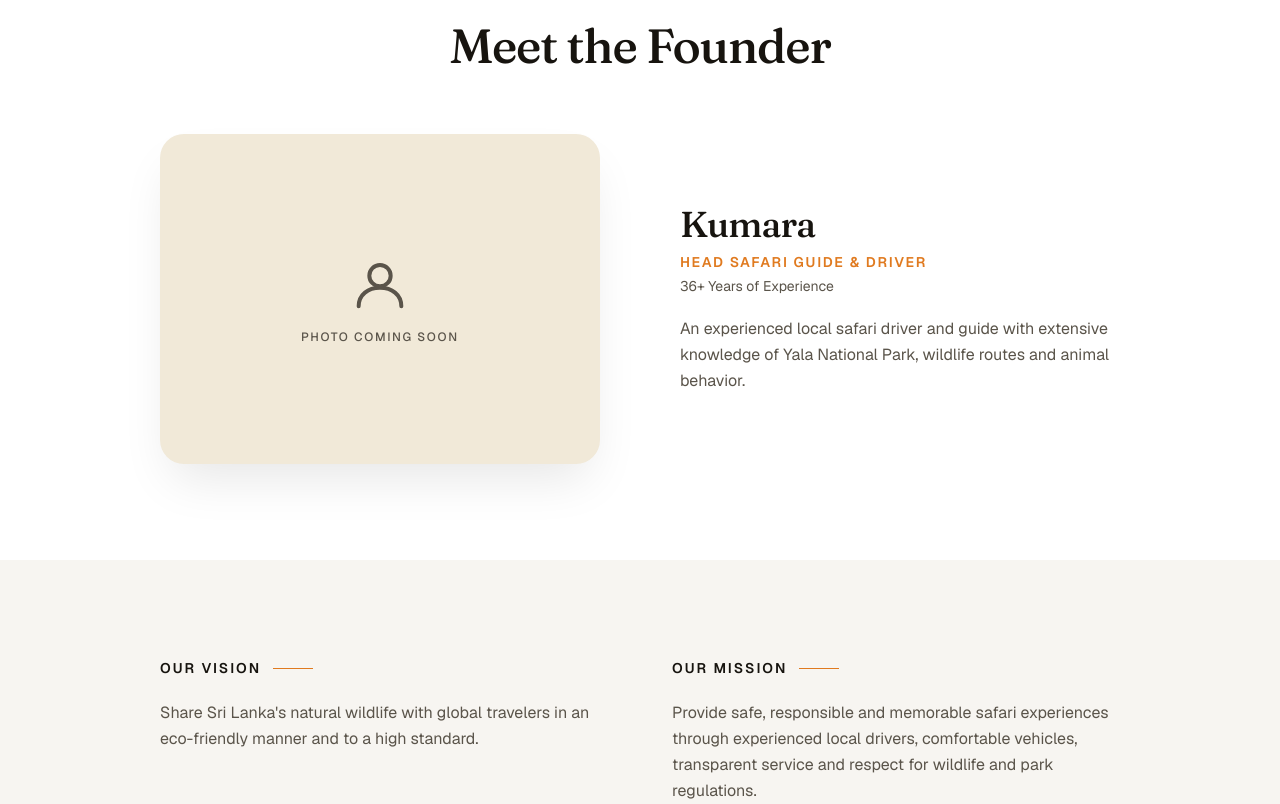
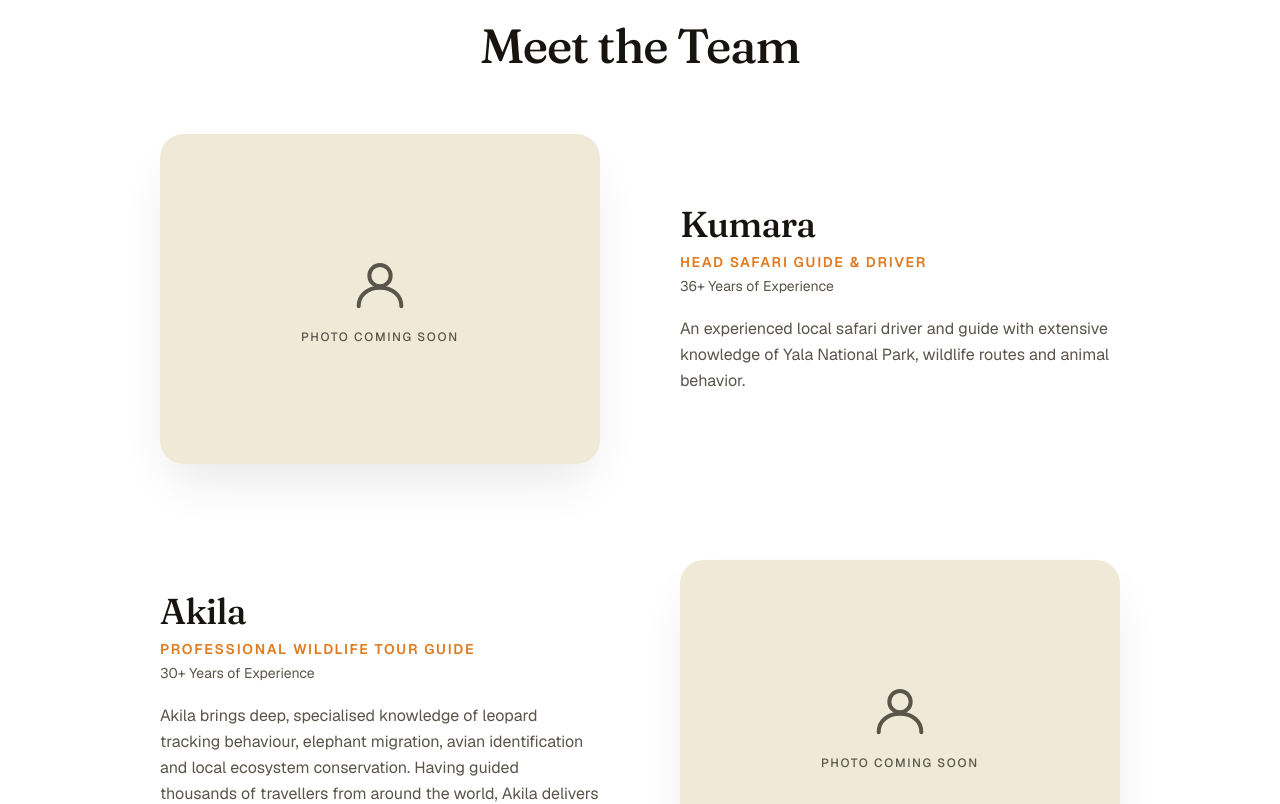
Before and after one commit to sarangas001/yala-leopard-safari-tours, a Next.js app: page /about in a window 1280 px wide. Shown: the part 940-1744 px from the top of the page. Built offline with nearby package versions, Linux system fonts and the light colour scheme.

Commit message:
feat: replace AboutFounder with AboutTeam component and add AboutFinalCta and Testimonials components to enhance About page

```diff
--- a/app/about/page.tsx
+++ b/app/about/page.tsx
@@ -1,12 +1,13 @@
 import type { Metadata } from "next";
 import AboutHero from "@/components/AboutHero";
 import AboutStory from "@/components/AboutStory";
-import AboutFounder from "@/components/AboutFounder";
+import AboutTeam from "@/components/AboutTeam";
 import AboutVisionMission from "@/components/AboutVisionMission";
 import AboutWhyChooseUs from "@/components/AboutWhyChooseUs";
 import AboutPhilosophy from "@/components/AboutPhilosophy";
 import AboutServices from "@/components/AboutServices";
 import AboutVehicles from "@/components/AboutVehicles";
+import FinalCta from "@/components/FinalCta";
 
 export const metadata: Metadata = {
   title: "About Us | Yala Leopard Safari Tours",
@@ -19,12 +20,13 @@ export default function AboutPage() {
     <main className="flex flex-1 flex-col bg-white">
       <AboutHero />
       <AboutStory />
-      <AboutFounder />
+      <AboutTeam />
       <AboutVisionMission />
       <AboutWhyChooseUs />
       <AboutPhilosophy />
       <AboutServices />
       <AboutVehicles />
+      <FinalCta />
     </main>
   );
 }
--- /dev/null
+++ b/components/AboutFinalCta.tsx
@@ -0,0 +1,49 @@
+import Image from "next/image";
+import Reveal from "@/components/Reveal";
+
+export default function AboutFinalCta() {
+  return (
+    <section className="relative w-full overflow-hidden bg-white">
+      <div className="relative w-full overflow-hidden">
+        <div className="absolute inset-0">
+          <Image
+            src="/images/wildlife/peacock.jpg"
+            alt="A peacock crossing a clearing in a Sri Lankan national park"
+            fill
+            sizes="100vw"
+            quality={75}
+            className="object-cover"
+          />
+          <div className="absolute inset-0 bg-linear-to-t from-black/70 via-black/30 to-black/15" />
+          <div className="absolute inset-0 bg-linear-to-r from-black/60 via-black/15 to-transparent" />
+        </div>
+
+        <div className="relative z-10 mx-auto max-w-[1600px] px-10 py-24 sm:px-20 sm:py-28 lg:px-40 lg:py-32">
+          <Reveal className="max-w-xl text-center sm:text-left">
+            <h2 className="font-display text-3xl font-medium leading-[1.05] tracking-tight text-white sm:text-4xl lg:text-5xl">
+              Explore Sri Lanka&apos;s Wildlife with a Local Safari Team
+            </h2>
+
+            <div className="mt-8 flex flex-wrap justify-center gap-4 sm:justify-start">
+              {/* eslint-disable-next-line @next/next/no-html-link-for-pages -- cross-page anchor to the Home page's park selector, not handled by SmoothScroll's same-page hash logic */}
+              <a
+                href="/#safaris"
+                className="inline-flex items-center gap-2 rounded-full bg-white px-7 py-3.5 text-sm font-semibold text-brand-ink shadow-lg shadow-black/20 transition-all hover:bg-white/90 hover:shadow-xl hover:shadow-black/25"
+              >
+                Choose Your Safari
+                <span aria-hidden="true">→</span>
+              </a>
+              {/* eslint-disable-next-line @next/next/no-html-link-for-pages -- cross-page anchor to the Home page's enquiry form */}
+              <a
+                href="/#enquire"
+                className="inline-flex items-center gap-2 rounded-full border border-white/70 px-7 py-3.5 text-sm font-semibold text-white transition-colors hover:bg-white/10"
+              >
+                Contact Us
+              </a>
+            </div>
+          </Reveal>
+        </div>
+      </div>
+    </section>
+  );
+}
--- a/components/AboutFounder.tsx
+++ /dev/null
@@ -1,54 +0,0 @@
-import Reveal from "@/components/Reveal";
-
-export default function AboutFounder() {
-  return (
-    <section className="w-full bg-white">
-      <div className="mx-auto max-w-[1600px] px-10 py-16 sm:px-20 sm:py-20 lg:px-40 lg:py-24">
-        <Reveal className="mx-auto max-w-2xl text-center">
-          <h2 className="font-display text-3xl font-medium tracking-tight text-brand-ink sm:text-4xl lg:text-5xl">
-            Meet the Founder
-          </h2>
-        </Reveal>
-
-        <div className="mt-14 grid grid-cols-1 items-center gap-12 lg:mt-16 lg:grid-cols-2 lg:gap-20">
-          <Reveal>
-            {/* Placeholder — swap for a real photo of Kumara before launch */}
-            <div className="relative aspect-4/3 w-full overflow-hidden rounded-3xl bg-sand shadow-2xl shadow-black/10">
-              <div className="flex h-full flex-col items-center justify-center gap-3 text-brand-ink-muted">
-                <svg viewBox="0 0 24 24" fill="none" className="h-16 w-16" aria-hidden="true">
-                  <circle cx="12" cy="8.5" r="4" stroke="currentColor" strokeWidth="1.5" />
-                  <path
-                    d="M4 20c0-4.4 3.6-7 8-7s8 2.6 8 7"
-                    stroke="currentColor"
-                    strokeWidth="1.5"
-                    strokeLinecap="round"
-                  />
-                </svg>
-                <span className="text-xs font-medium uppercase tracking-[0.14em]">
-                  Photo coming soon
-                </span>
-              </div>
-            </div>
-          </Reveal>
-
-          <Reveal delay={0.12} className="text-center sm:text-left">
-            <h3 className="font-display text-3xl font-medium tracking-tight text-brand-ink sm:text-4xl">
-              Kumara
-            </h3>
-            <p className="mt-2 text-sm font-semibold uppercase tracking-[0.12em] text-brand-orange">
-              Head Safari Guide &amp; Driver
-            </p>
-            <p className="mt-1 text-sm text-brand-ink-muted">
-              36+ Years of Experience
-            </p>
-            <p className="mx-auto mt-5 max-w-md text-base leading-relaxed text-brand-ink-muted sm:mx-0">
-              An experienced local safari driver and guide with extensive
-              knowledge of Yala National Park, wildlife routes and animal
-              behavior.
-            </p>
-          </Reveal>
-        </div>
-      </div>
-    </section>
-  );
-}
--- /dev/null
+++ b/components/AboutTeam.tsx
@@ -0,0 +1,37 @@
+import Reveal from "@/components/Reveal";
+import TeamMemberProfile, { type TeamMember } from "@/components/TeamMemberProfile";
+
+const TEAM: TeamMember[] = [
+  {
+    name: "Kumara",
+    role: "Head Safari Guide & Driver",
+    experience: "36+ Years of Experience",
+    bio: "An experienced local safari driver and guide with extensive knowledge of Yala National Park, wildlife routes and animal behavior.",
+  },
+  {
+    name: "Akila",
+    role: "Professional Wildlife Tour Guide",
+    experience: "30+ Years of Experience",
+    bio: "Akila brings deep, specialised knowledge of leopard tracking behaviour, elephant migration, avian identification and local ecosystem conservation. Having guided thousands of travellers from around the world, Akila delivers an exceptionally safe, educational and elite safari experience.",
+  },
+];
+
+export default function AboutTeam() {
+  return (
+    <section className="w-full bg-white">
+      <div className="mx-auto max-w-[1600px] px-10 py-16 sm:px-20 sm:py-20 lg:px-40 lg:py-24">
+        <Reveal className="mx-auto max-w-2xl text-center">
+          <h2 className="font-display text-3xl font-medium tracking-tight text-brand-ink sm:text-4xl lg:text-5xl">
+            Meet the Team
+          </h2>
+        </Reveal>
+
+        <div className="mt-14 space-y-16 lg:mt-16 lg:space-y-24">
+          {TEAM.map((member, i) => (
+            <TeamMemberProfile key={member.name} member={member} reverse={i % 2 === 1} />
+          ))}
+        </div>
+      </div>
+    </section>
+  );
+}
--- /dev/null
+++ b/components/TeamMemberProfile.tsx
@@ -0,0 +1,69 @@
+import Image from "next/image";
+import Reveal from "@/components/Reveal";
+
+export type TeamMember = {
+  name: string;
+  role: string;
+  experience: string;
+  bio: string;
+  photo?: string;
+};
+
+export default function TeamMemberProfile({
+  member,
+  reverse = false,
+}: {
+  member: TeamMember;
+  reverse?: boolean;
+}) {
+  return (
+    <div className="grid grid-cols-1 items-center gap-12 lg:grid-cols-2 lg:gap-20">
+      <Reveal className={reverse ? "lg:order-2" : undefined}>
+        <div className="relative aspect-4/3 w-full overflow-hidden rounded-3xl bg-sand shadow-2xl shadow-black/10">
+          {member.photo ? (
+            <Image
+              src={member.photo}
+              alt={member.name}
+              fill
+              sizes="(min-width: 1024px) 50vw, 100vw"
+              quality={80}
+              className="object-cover"
+            />
+          ) : (
+            // Placeholder — swap for a real photo before launch
+            <div className="flex h-full flex-col items-center justify-center gap-3 text-brand-ink-muted">
+              <svg viewBox="0 0 24 24" fill="none" className="h-16 w-16" aria-hidden="true">
+                <circle cx="12" cy="8.5" r="4" stroke="currentColor" strokeWidth="1.5" />
+                <path
+                  d="M4 20c0-4.4 3.6-7 8-7s8 2.6 8 7"
+                  stroke="currentColor"
+                  strokeWidth="1.5"
+                  strokeLinecap="round"
+                />
+              </svg>
+              <span className="text-xs font-medium uppercase tracking-[0.14em]">
+                Photo coming soon
+              </span>
+            </div>
+          )}
+        </div>
+      </Reveal>
+
+      <Reveal
+        delay={0.12}
+        className={"text-center sm:text-left" + (reverse ? " lg:order-1" : "")}
+      >
+        <h3 className="font-display text-3xl font-medium tracking-tight text-brand-ink sm:text-4xl">
+          {member.name}
+        </h3>
+        <p className="mt-2 text-sm font-semibold uppercase tracking-[0.12em] text-brand-orange">
+          {member.role}
+        </p>
+        <p className="mt-1 text-sm text-brand-ink-muted">{member.experience}</p>
+        <p className="mx-auto mt-5 max-w-md text-base leading-relaxed text-brand-ink-muted sm:mx-0">
+          {member.bio}
+        </p>
+      </Reveal>
+    </div>
+  );
+}
```
